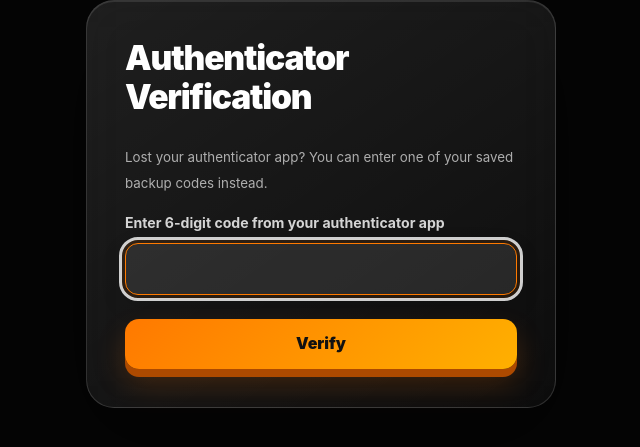
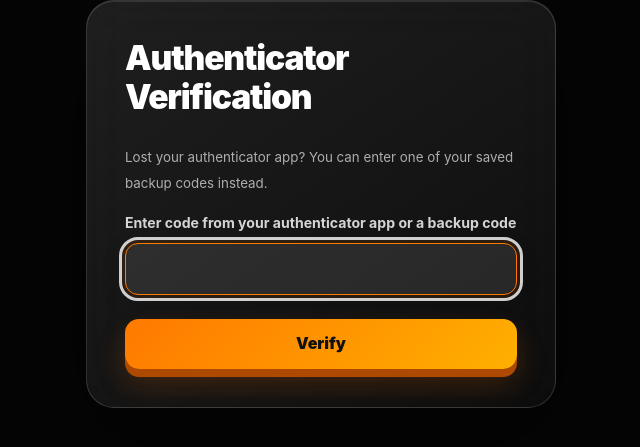
Before and after one commit to dikimanu/password, a Flask app: template templates/auth/totp_verify.html in a window 1280 px wide. Shown: the top 447 px of the page, without its empty margins (319-959 px from the left). Run offline with Flask 3, Linux system fonts and the light colour scheme; the template is opened without the code that fills it, so the values that code supplies are empty.

Commit message:
Add  updates

```diff
--- a/templates/auth/totp_verify.html
+++ b/templates/auth/totp_verify.html
@@ -13,9 +13,8 @@
 
     <form method="POST" action="{{ url_for('auth.verify_totp_route') }}">
         <input type="hidden" name="user_id" value="{{ user_id }}">
-        <label>Enter 6-digit code from your authenticator app</label>
-        <input type="text" name="code" inputmode="numeric" pattern="[0-9]*" maxlength="6" required autofocus>
-        <button type="submit">Verify</button>
+<label>Enter code from your authenticator app or a backup code</label>        <input type="text" name="code" maxlength="8" required autofocus>
+                <button type="submit">Verify</button>
     </form>
 </main>
 </body>
```
